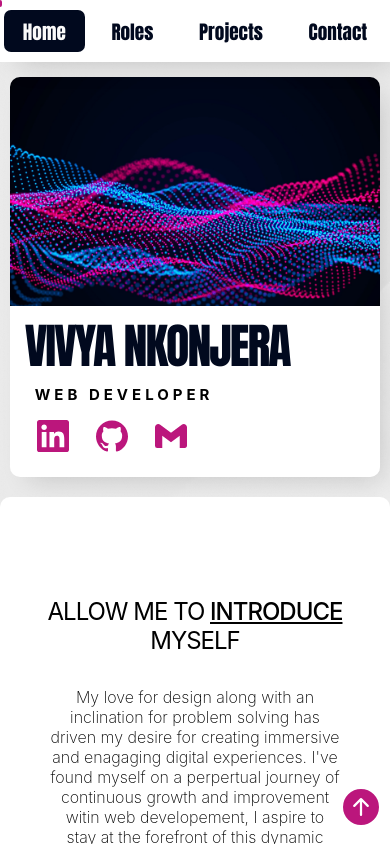
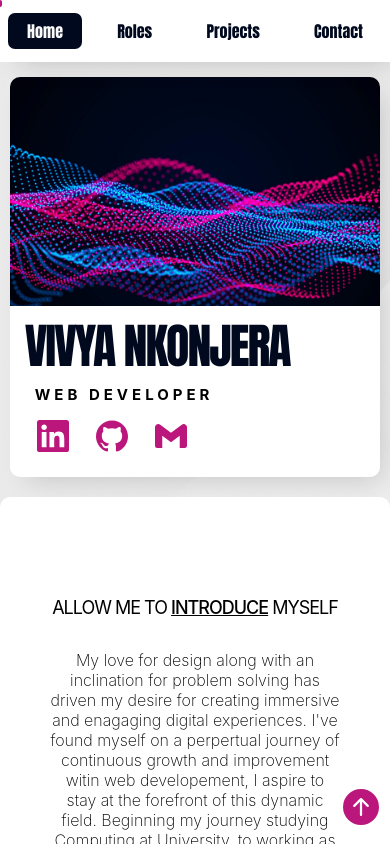
Before and after one commit to vivyankonjera/my-portfolio, a React (Create React App) app: page / in a window 390 px wide. Shown: the top 844 px of the page. Built offline with nearby package versions, Linux system fonts and the light colour scheme.

Commit message:
deployed portfolio

```diff
--- a/src/App.css
+++ b/src/App.css
@@ -167,7 +167,7 @@ button,
 
     nav a {
         align-self: center;
-        font-size: 1.2rem;
+        font-size: 1rem;
         text-decoration: none;
         font-family: impact;
     }
@@ -183,6 +183,6 @@ button,
         text-align: center;
         text-transform: uppercase;
         font-weight: normal;
-        font-size: 24px;
+        font-size: 18px;
     }
 }
--- a/src/styles/contact.css
+++ b/src/styles/contact.css
@@ -25,6 +25,10 @@
 @media screen and (max-width: 970px) {
     #contactFollowUp {
         font-size: 1rem;
-        margin: 35px 22px;
+        margin: 30px 22px;
+    }
+
+    #contact .contactIcon {
+        font-size: 2rem;
     }
 }
```
Also changed, not shown: 6 other files (tests, documents, lock files or other folders).
